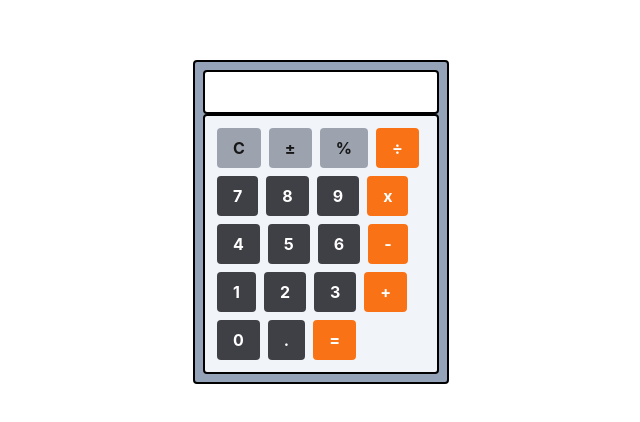
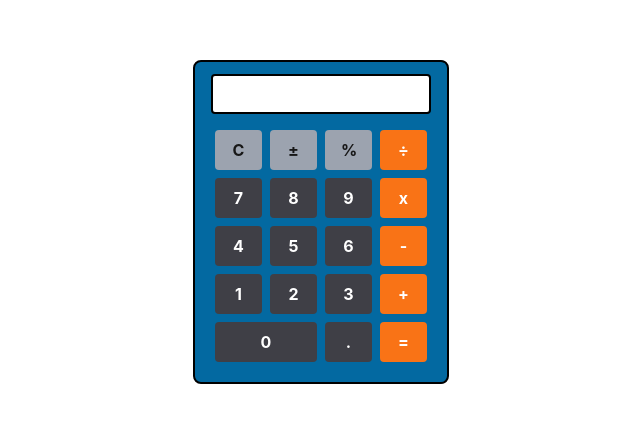
Before and after one commit to tyleryip/react-calculator, a React (Create React App) app in the folder frontend/: page / in a window 1280 px wide. Shown: the part 178-600 px from the top of the page, without its empty margins (319-959 px from the left). Built offline with nearby package versions, Linux system fonts and the light colour scheme.

Commit message:
feat: prepare for reducer/action refactor, styling updates

```diff
--- a/frontend/public/index.html
+++ b/frontend/public/index.html
@@ -7,7 +7,7 @@
     <meta name="theme-color" content="#000000" />
     <meta
       name="description"
-      content="Web site created using create-react-app"
+      content="A basic React calculator to emulate the iOS Calculator App"
     />
     <link rel="apple-touch-icon" href="%PUBLIC_URL%/logo192.png" />
     <!--
@@ -24,7 +24,7 @@
       work correctly both with client-side routing and a non-root public URL.
       Learn how to configure a non-root public URL by running `npm run build`.
     -->
-    <title>React App</title>
+    <title>React Calculator</title>
   </head>
   <body>
     <noscript>You need to enable JavaScript to run this app.</noscript>
--- a/frontend/src/components/ButtonContainer/ButtonContainer.tsx
+++ b/frontend/src/components/ButtonContainer/ButtonContainer.tsx
@@ -10,7 +10,7 @@ import UtilityButton from "../Buttons/UtilityButton";
 
 export default function ButtonContainer() {
   return (
-    <div className="rounded border-black border-2 bg-slate-100 px-2 py-2 grid-cols-4">
+    <div className="grid grid-cols-4 px-2 py-2">
       {AllButtonLabels.map((label) => {
         if (NumberButtonLabels.includes(label)) {
           return <NumberButton key={label} label={label} />;
--- a/frontend/src/components/Calculator/Calculator.tsx
+++ b/frontend/src/components/Calculator/Calculator.tsx
@@ -7,7 +7,7 @@ export default function Calculator() {
   return (
     <CalculatorContainer>
       <div className="grid place-items-center h-screen">
-        <div className="rounded border-2 border-black py-2 px-2 bg-slate-400 h-84 w-64">
+        <div className="rounded-lg border-2 border-black py-2 px-2 bg-sky-700 h-84 w-64">
           <CalculatorWindow />
           <ButtonContainer />
         </div>
--- a/frontend/src/components/CalculatorContainer/CalculatorContainer.tsx
+++ b/frontend/src/components/CalculatorContainer/CalculatorContainer.tsx
@@ -10,6 +10,7 @@ const initialState: IState = {
   leftOperand: "",
   rightOperand: "",
   operator: "",
+  result: "",
 };
 
 // The only responsibility the CalculatorContainer will have is providing context to children.
--- a/frontend/src/components/CalculatorWindow/CalculatorWindow.tsx
+++ b/frontend/src/components/CalculatorWindow/CalculatorWindow.tsx
@@ -5,8 +5,8 @@ export default function CalculatorWindow() {
   const state = useContext(CalculatorContext);
 
   return (
-    <div className="rounded border-black border-2 bg-white">
-      <p className="text-right px-2 py-2 h-10">
+    <div className="rounded border-black border-2 bg-white my-1 mx-2 h-10">
+      <p className="text-right px-2 py-2">
         {state.rightOperand.length === 0
           ? state.leftOperand
           : state.rightOperand}
--- a/frontend/src/contexts/CalculatorReducer.ts
+++ b/frontend/src/contexts/CalculatorReducer.ts
@@ -47,6 +47,7 @@ export function calculatorReducer(state: IState, action: any) {
         leftOperand: result,
         operator: "",
         rightOperand: "",
+        result: "",
       };
 
     case ActionType.WINDOW_CLEARED:
@@ -54,6 +55,7 @@ export function calculatorReducer(state: IState, action: any) {
         leftOperand: "",
         rightOperand: "",
         operator: "",
+        result: "",
       };
 
     default:
--- a/frontend/src/contexts/types.ts
+++ b/frontend/src/contexts/types.ts
@@ -2,4 +2,5 @@ export interface IState {
   leftOperand: string;
   rightOperand: string;
   operator: string;
+  result: string;
 }
```
